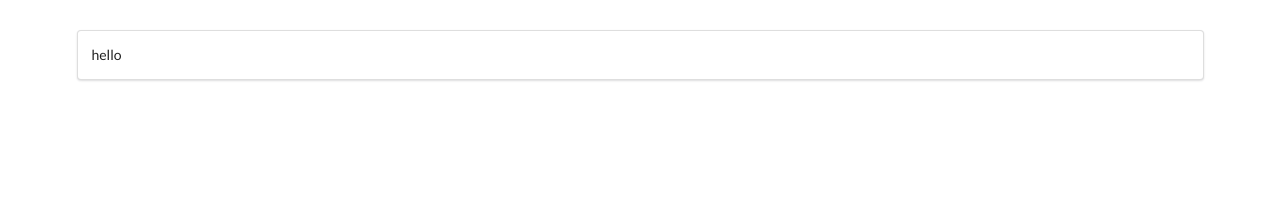
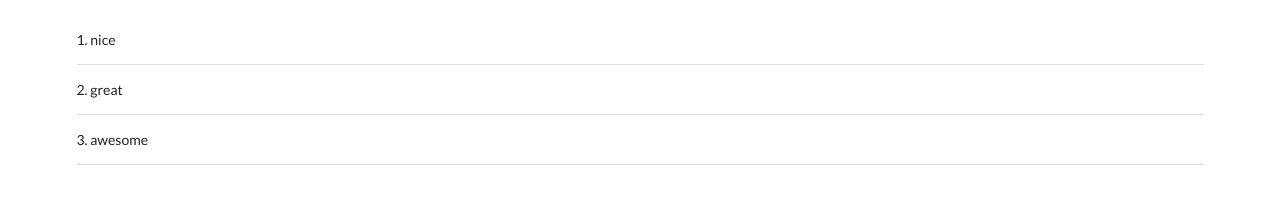
Before and after one commit to ninghao/vue-demo, a plain HTML site: page index.html in a window 1280 px wide. Drawn offline with Linux system fonts and the light colour scheme.

Commit message:
渲染列表

```diff
--- a/index.html
+++ b/index.html
@@ -11,13 +11,12 @@
     <div class="ui container">
       <div class="ui hidden divider"></div>
 
-      <div class="ui segment" v-if="loggedIn">
-        <p>{{ message }}</p>
-      </div>
-
-      <div class="ui yellow segment" v-else>
-        <p>login please : )</p>
-      </div>
+      <template v-for="(item, index) in items">
+        <div>
+          {{ index + 1 }}. {{ item.text }}
+        </div>
+        <div class="ui divider"></div>
+      </template>
 
     </div>
   </div>
--- a/index.js
+++ b/index.js
@@ -1,6 +1,9 @@
 var dataSource = {
-  message: 'hello',
-  loggedIn: true
+  items: [
+    { text: 'nice' },
+    { text: 'great' },
+    { text: 'awesome' }
+  ]
 }
 
 var vm = new Vue({
```
